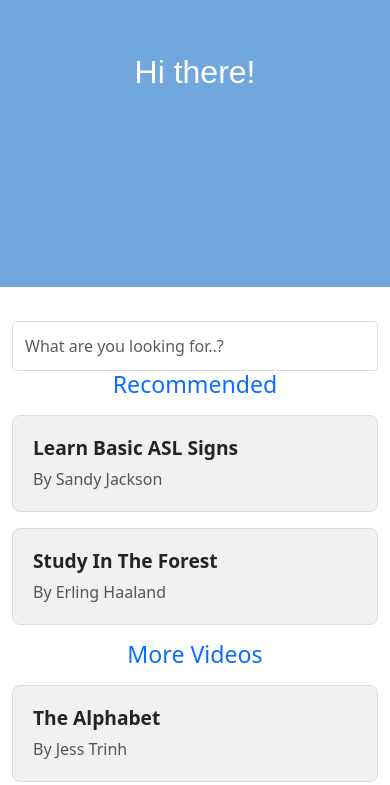
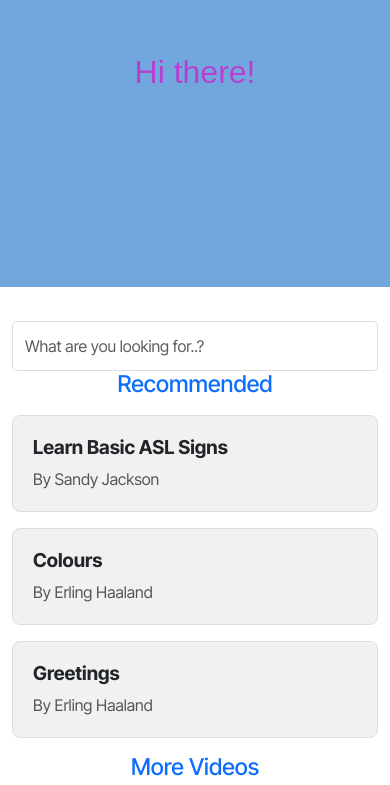
Before and after one commit to novanelle/SignBuddy, a plain HTML site: page home_page.html in a window 390 px wide. Shown: the part 135-920 px from the top of the page. Drawn offline with nearby package versions, Linux system fonts and the light colour scheme; a web font is replaced by a local one.

Commit message:
mods + pic additions

```diff
--- a/css/home.css
+++ b/css/home.css
@@ -10,9 +10,9 @@
     font-family: "Dela Gothic One", sans-serif;
 }
 
-.header h3 {
-    font-size: 3rem; /* Larger font size for the header text */
-    color: #ffffff; /* White text color */
+.header h2 {
+    font-size: 2rem; /* Larger font size for the header text */
+    color: #b441d1; /* White text color */
 }
 
 /* Footer */
@@ -47,6 +47,7 @@
     margin-top: 10px;
     font-size: 0.9rem;
     color: #adb5bd; /* Lighter text color for the copyright */
+    font-family: "Inter Tight", sans-serif;
 }
 
 /* Video Cards */
@@ -69,11 +70,13 @@
 .video-card .card-title {
     font-size: 1.2rem;
     font-weight: bold;
+    font-family: "Inter Tight", sans-serif;
 }
 
 .video-card .card-text {
     font-size: 1rem;
     color: #555;
+    font-family: "Inter Tight", sans-serif;
 }
 
 /* Search Bar */
@@ -84,9 +87,10 @@
     border: 1px solid #ddd;
     width: 100%;
     margin-top: 10px;
+    font-family: "Inter Tight", sans-serif;
 }
 
-/* Responsive Design */
+
 @media (max-width: 768px) {
     .header h3 {
         font-size: 2rem; /* Adjust header font size for smaller screens */
@@ -99,10 +103,20 @@
 
     .footer-text {
         font-size: 0.8rem; /* Adjust footer text size */
+        font-family: "Inter Tight", sans-serif;
     }
 
     .search-bar input {
         font-size: 1rem; /* Adjust input font size */
         padding: 12px;
     }
-}
+    body {
+        font-family: "Inter Tight", sans-serif;
+    }
+
+    h3 {
+        font-family: "Inter Tight", sans-serif;
+    }
+    .text-center.text-primary {
+        font-family: "Inter Tight", sans-serif;
+    }
--- a/home_page.html
+++ b/home_page.html
@@ -13,7 +13,7 @@
 <body>
 
 <div class="header">
-    <h3>Hi there!</h3>
+    <h2>Hi there!</h2>
 </div>
 
 <div class="container mt-4">
@@ -38,12 +38,22 @@
         <div class="col-md-4 mb-3">
             <div class="card video-card">
                 <div class="card-body">
-                    <h5 class="card-title">Study In The Forest</h5>
+                    <h5 class="card-title">Colours</h5>
                     <p class="card-text">By Erling Haaland</p>
                 </div>
             </div>
         </div>
     </div>
+
+    <div class="col-md-4 mb-3">
+        <div class="card video-card">
+            <div class="card-body">
+                <h5 class="card-title">Greetings</h5>
+                <p class="card-text">By Erling Haaland</p>
+            </div>
+        </div>
+    </div>
+</div>
 
     <!-- More Videos -->
     <h3 class="text-center text-primary">More Videos</h3>
```
